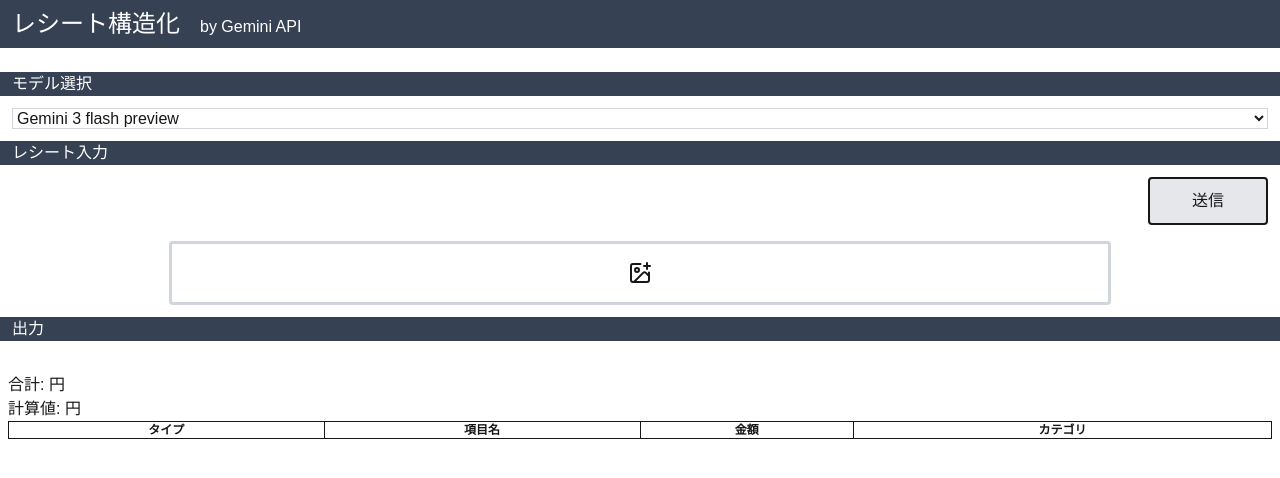
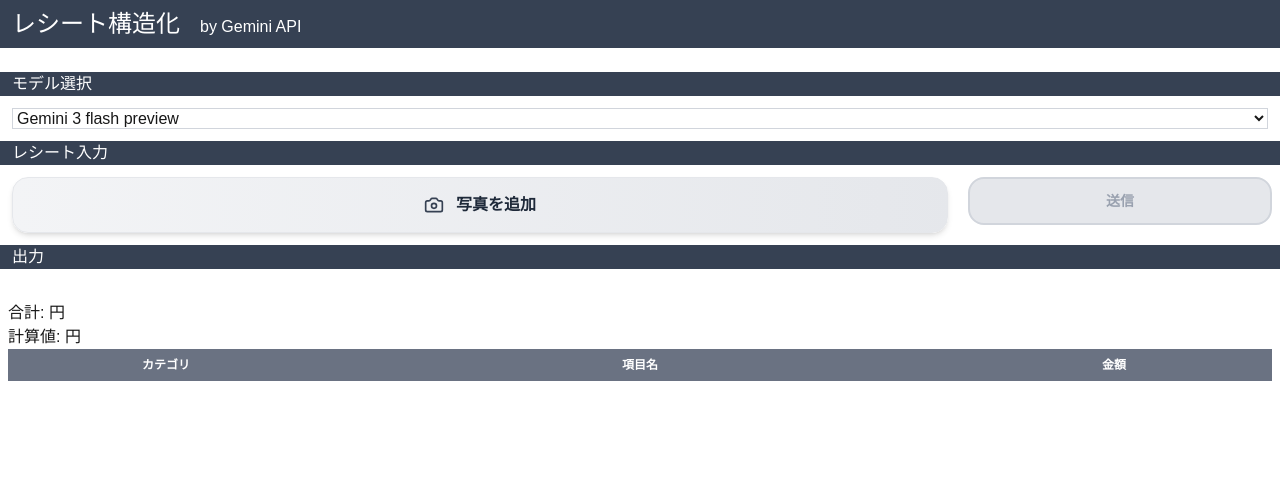
Before and after one commit to GitFoxTail/receipt-analyzer, a Next.js app: page / in a window 1280 px wide. Shown: the top 478 px of the page. Built offline with nearby package versions, Linux system fonts and the light colour scheme.

Commit message:
brush up UI

```diff
--- a/components/receipt-input.tsx
+++ b/components/receipt-input.tsx
@@ -1,12 +1,11 @@
 "use client";
 
 import React, { useState } from "react";
-import { ImagePlus } from "lucide-react";
+import { ImagePlus, Camera, Trash2 } from "lucide-react";
 
 interface Item {
     name: string;
     amount: number;
-    type: string;
     category: string;
 }
 
@@ -92,7 +91,13 @@ export function ReceiptInput() {
             );
 
             const data = await response.json();         // json
+
+            if (!response.ok) {
+                throw new Error(data.error || "server error");
+            }
+
             const message = JSON.parse(data.message);   // json
+
             setStore(message.store_name);
             setItems(message.items);
             setTotalPrice(message.total);
@@ -105,12 +110,18 @@ export function ReceiptInput() {
             setIsLoading(false);
         } catch (error) {
             console.error(error);
-            setOutput(String(error));
+            setOutput(error instanceof Error ? error.message : "unknown error");
+            setIsLoading(false);
         }
     }
 
     const handleChangeModelSelector = (e: React.ChangeEvent<HTMLSelectElement>) => {
         setModel(e.target.value);
+    }
+
+    const handleRemoveImage = () => {
+        setBase64("");
+        setPreviewUrl("");
     }
 
     return (
@@ -130,24 +141,14 @@ export function ReceiptInput() {
                 <option value="gemini-2.5-flash-preview-09-2025">Gemini 2.5 flash preview</option>
                 <option value="gemini-2.5-flash-lite">Gemini 2.5 flash lite</option>
                 <option value="gemini-2.5-flash-lite-preview-09-2025">Gemini 2.5 flash lite preview</option>
-                <option value="gemini-2.0-flash">✖ Gemini 2.0 flash</option>
-                <option value="gemini-2.0-flash-lite">✖ Gemini 2.0 flash lite</option>
                 <option value="gemma-3-27b-it">Gemma 3</option>
             </select>
 
             <h2 className="bg-gray-700 text-white px-3">レシート入力</h2>
-            <form onSubmit={handleFileSubmit} className="flex flex-col gap-1">
-                <div className="flex justify-end mr-3 mb-3">
-                    <button
-                        type="submit"
-                        className="border border-2 rounded w-30 h-12 bg-gray-200 hover:bg-gray-300 cursor-pointer"
-                    >
-                        {isLoading ? <div className="flex ml-3"><div className="w-6 h-6 mr-2 border-4 border-gray-300 border-t-gray-700 rounded-full animate-spin" />生成中</div>
-                            : "送信"}
-                    </button>
-                </div>
-                <div className="flex mx-3">
-                    <div className={`flex justify-center ${previewUrl ? "w-1/2" : "w-full"}`}>
+            <form onSubmit={handleFileSubmit} className="grid grid-cols-4">
+                <div className="flex col-span-3 mx-3">
+                    {!previewUrl && (
+                        <div className="flex w-full">
                             <input
                                 id="file-upload"
                                 className="hidden"
@@ -155,23 +156,74 @@ export function ReceiptInput() {
                                 accept="image/*"
                                 onChange={handleFileChange}
                             />
+
                             <label
                                 htmlFor="file-upload"
-                            className="flex items-center justify-center w-3/4 h-16 border border-gray-300 border-3 rounded cursor-pointer"
+                                className="
+                                    flex items-center justify-center gap-3
+                                    w-full h-14
+                                    bg-gradient-to-r from-gray-100 to-gray-200
+                                    border border-gray-200
+                                    rounded-2xl
+                                    shadow-md
+                                    font-semibold text-gray-800
+                                    cursor-pointer
+                                    transition-all duration-150
+                                    active:scale-95
+                                "
                             >
-                            <ImagePlus />
+                                <Camera className="w-5 h-5 text-gray-700" />
+                                写真を追加
                             </label>
+
                         </div>
+
+                    )}
                     {previewUrl && (
-                        <div className="flex justify-center border w-1/2">
-                            <div className="h-20 overflow-y-auto border">
+                        <div className="relative w-full flex justify-center">
+                            <div className="h-32 overflow-y-auto rounded-xl border shadow-sm">
                                 <img
                                     src={previewUrl}
                                     alt="Preview"
                                     className="max-w-full h-auto" />
                             </div>
+                            <button
+                                type="button"
+                                className="
+                                    absolute top-2 right-2
+                                    bg-black/60 text-white rounded-full p-2
+                                    backdrop-blur-sm
+                                    hover:bg-black/80
+                                    active:scale-90
+                                    transition"
+                                onClick={handleRemoveImage}
+                            >
+                                <Trash2 size={18} />
+                            </button>
                         </div>
                     )}
+
+                </div>
+                <div className="flex flex-col gap-3 mx-2">
+                    <button
+                        type="submit"
+                        className={`
+                            border border-2
+                            rounded-2xl w-full h-12 text-sm font-bold
+                            cursor-pointer
+                            hover:bg-gray-300
+                            transition-all duration-150
+                            ${base64 === "" ? "border-gray-300 bg-gray-200 text-gray-400" : "border-gray-500 bg-gray-200 text-gray-600 shadow-md active:scale-95"}
+                        `}
+                    >
+                        {isLoading
+                            ? <div className="flex">
+                                <span className="w-4 h-4 mx-1 border-4 border-gray-300 border-t-gray-700 rounded-full animate-spin" />
+                                <span>生成中</span>
+                            </div>
+                            : <span>送信</span>
+                        }
+                    </button>
                 </div>
             </form>
 
@@ -189,37 +241,38 @@ export function ReceiptInput() {
                     )
                 }
 
-                <table className="w-full text-xs">
-                    <thead className="">
-                        <tr>
-                            <th className="border">タイプ</th>
-                            <th className="border">項目名</th>
-                            <th className="border">金額</th>
-                            <th className="border">カテゴリ</th>
+                <table className="w-full text-xs table-fixed">
+                    <thead className="w-full">
+                        <tr className="bg-gray-500 text-white h-8">
+                            <th className="w-1/4">カテゴリ</th>
+                            <th className="w-1/2">項目名</th>
+                            <th className="w-1/4">金額</th>
                         </tr>
                     </thead>
-                    <tbody>
+                    <tbody className="w-full">
                         {items.map((item: Item, index: number) => {
                             return (
-                                <tr key={index}>
-                                    <td className="border text-start px-2">
+                                <tr key={index} className="border-b border-gray-300 h-12">
+                                    <td className="text-start w-1/4">
                                         <select
-                                            value={item.type}
+                                            value={item.category}
                                             onChange={(e) => {
                                                 const newItems: Array<Item> | [] = [...items];
-                                                newItems[index].type = e.target.value;
+                                                newItems[index].category = e.target.value;
                                                 setItems(newItems);
                                             }}
-                                            className="border border-gray-300 w-12"
+                                            className="h-10 mx-1 border rounded border-gray-300"
                                         >
-                                            <option value="item">item</option>
-                                            <option value="discount">discount</option>
-                                            <option value="tax">tax</option>
+                                            <option value="food">🔴食費</option>
+                                            <option value="restaurant">🔴外食</option>
+                                            <option value="goods">🟢日用品</option>
+                                            <option value="child goods">🟢子育て</option>
+                                            <option value="other">⚪その他</option>
                                         </select>
                                     </td>
-                                    <td className="border text-start p-2">
+                                    <td className="w-1/2 px-1">
                                         <input
-                                            className="w-full border-gray-300 border"
+                                            className="h-10 w-full border rounded border-gray-300"
                                             value={item.name}
                                             onChange={(e) => {
                                                 const newItems: Array<Item> | [] = [...items];
@@ -228,9 +281,9 @@ export function ReceiptInput() {
                                             }}
                                         />
                                     </td>
-                                    <td className="border text-end px-2 w-12">
+                                    <td className="w-1/4 px-1">
                                         <input
-                                            className="w-full border-gray-300 border"
+                                            className="h-10 w-full border rounded border-gray-300"
                                             value={item.amount}
                                             onChange={(e) => {
                                                 const newItems: Array<Item> | [] = [...items];
@@ -240,27 +293,10 @@ export function ReceiptInput() {
                                                     items.reduce(
                                                         (
                                                             sum: number,
-                                                            item: { name: string, amount: number, type: string }
+                                                            item: { name: string, amount: number }
                                                         ) => sum + item.amount, 0))
                                             }}
                                         />
-                                    </td>
-                                    <td className="border text-start px-1">
-                                        <select
-                                            value={item.category}
-                                            onChange={(e) => {
-                                                const newItems: Array<Item> | [] = [...items];
-                                                newItems[index].category = e.target.value;
-                                                setItems(newItems);
-                                            }}
-                                            className="border border-gray-300 w-14"
-                                        >
-                                            <option value="food">食費</option>
-                                            <option value="restaurant">外食</option>
-                                            <option value="goods">日用品</option>
-                                            <option value="child goods">子育て</option>
-                                            <option value="other">その他</option>
-                                        </select>
                                     </td>
                                 </tr>
                             )
@@ -268,7 +304,6 @@ export function ReceiptInput() {
                     </tbody>
                 </table>
             </div>
-
         </div>
     );
 }
```
Also changed, not shown: app/api/gemini-image/route.ts (+14 -8 lines). Lines whose indentation alone changed are shown as unchanged.
